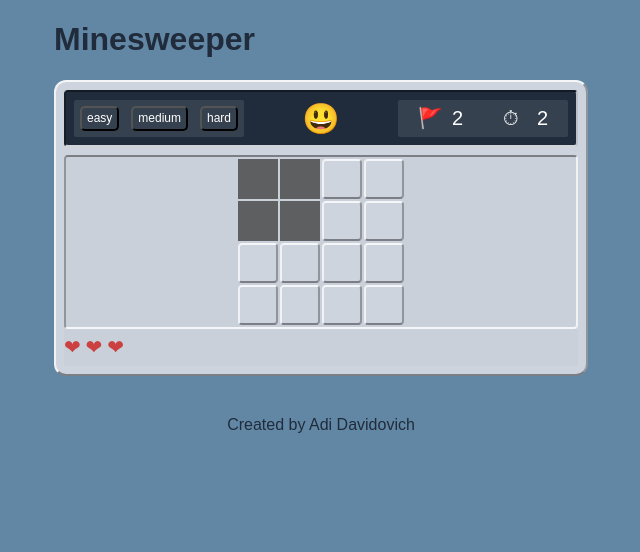
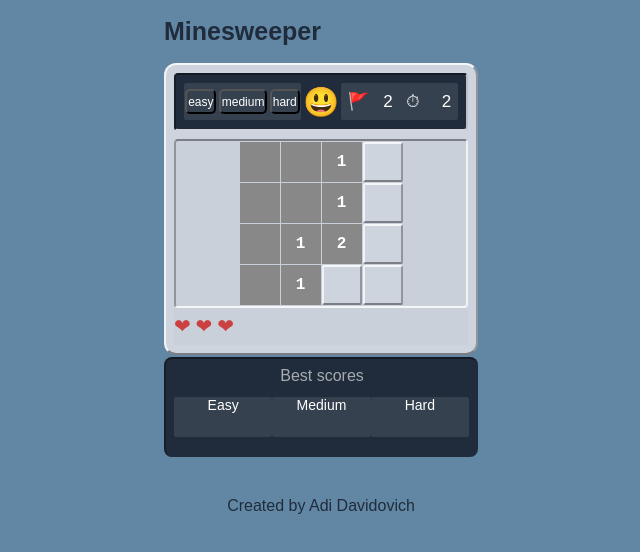
Before and after one commit to Adi-Davidovich/Minesweeper, a plain HTML site: page index.html in a window 1280 px wide. Both pictures are taken after a click on the element 577 px from the left and 178 px from the top of the page. Shown: the whole page, without its empty margins (319-959 px from the left). Drawn offline with Linux system fonts and the light colour scheme.

Commit message:
best score, expand

```diff
--- a/css/main.css
+++ b/css/main.css
@@ -13,7 +13,7 @@ body {
 }
 
 .box {
-  max-width: 550px;
+  max-width: 330px;
   width: 100%;
   padding: 0 8px;
   margin: 0 auto;
@@ -23,6 +23,7 @@ h1 {
   color: #202c3b;
   display: block;
   text-align: left;
+  font-size: 25px;
 }
 
 .board {
@@ -58,14 +59,14 @@ h1 {
   color: white;
   font-size: 12px;
   align-items: center;
-  padding: 10px 5px;
+  padding: 10px 1px;
 }
 
 .smiley {
   border: 0;
   background-color: transparent;
-  padding: 0;
-  font-size: 30px;
+  padding: 2px;
+  font-size: 29px;
   cursor: pointer;
   display: block;
 }
@@ -77,7 +78,7 @@ h1 {
   border-radius: 2px;
   width: 170px;
   height: 37px;
-  font-size: 20px;
+  font-size: 17px;
   justify-content: space-around;
   align-items: center;
 }
@@ -105,6 +106,7 @@ table {
   margin: auto;
   text-align: center;
   color: #ffffff;
+  border-spacing: 1px;
 }
 
 .cell {
@@ -114,10 +116,11 @@ table {
   max-width: 40px;
   min-height: 40px;
   max-height: 40px;
-  background-color: #5e5f61;
+  background-color: #888;
   font-family: monospace;
   font-size: 16px;
   font-weight: bold;
+
 }
 
 .hide {
@@ -129,7 +132,7 @@ table {
   font-family: monospace;
   font-size: 16px;
   font-weight: bold;
-  border-radius: 4px;
+  border-radius: 2px;
   padding: 2px;
 }
 
@@ -171,3 +174,73 @@ table {
 .black{
   color: #ffffff;
 }
+
+.resize{
+  width: 23px;
+  height: 23px;
+  min-width: 23px;
+  max-width: 23px;
+  min-height: 23px;
+  max-height: 23px;
+  font-size: 12px;
+}
+
+.result-box {
+  display: flex;
+  justify-content: space-between;
+  padding: 8px;
+  border-radius: 8px;
+  margin-top: 2px;
+  border-left: 2px solid #161f29;
+  border-top: 2px solid #131a23;
+  height: 100px;
+  background-color: #202c3b;
+  flex-direction: column;
+}
+.level-box{
+  display: flex;
+  border-radius: 2px;
+  width: 295px;
+  height: 130px;
+  justify-content: space-around;
+  align-items: center;
+}
+.level-name{
+  display: flex;
+  flex-direction: column;
+  min-height: 40px;
+  color: #ffffff;
+  background-color: #36414f;
+  border-radius: 2px;
+  width: 170px;
+  font-size: 14px;
+  justify-content: space-between;
+  align-items: center;
+
+}
+
+.result-container{
+  display: flex;
+  background-color: #36414f;
+  border-radius: 2px;
+  width: 294px;
+  height: 100px;
+  justify-content: space-around;
+  align-items: center;
+}
+
+
+.numbers{
+  display: flex;
+  background-color: #36414f;
+  border-radius: 2px;
+  width: 170px;
+  height: 100px;
+  font-size: 16px;
+  justify-content: space-around;
+  align-items: center;
+  flex-direction: column;
+}
+ol{
+  padding: 0px;
+}
--- a/index.html
+++ b/index.html
@@ -20,17 +20,28 @@
           </div>
           <button class="smiley" onclick="init()">😃</button>
           <div class="board-info">
-          <div class="info"><span>🚩</span><span class="flag"> </span></div>
-          <div class="info">⏱<span class="clock"> 0</span></div>
-        </div>
+            <div class="info"><span>🚩</span><span class="flag"> </span></div>
+            <div class="info">⏱<span class="clock"> 0</span></div>
+          </div>
         </header>
 
         <div class="table-container"></div>
         <footer class="footer">
           <div class="hearts-container">
-          <div class="heart"><span class="zero">❤</span><span class="one">❤</span><span class="two">❤</span></div>
+            <div class="heart">
+              <span class="zero">❤</span><span class="one">❤</span
+              ><span class="two">❤</span>
+            </div>
+          </div>
+        </footer>
+      </div>
+      <div class="result-box">
+        <div>Best scores</div>
+        <div class="level-box">
+          <div class="level-name">Easy<span class="easy"></span></div>
+          <div class="level-name">Medium<span class="medium"></span></div>
+          <div class="level-name">Hard<span class="hard"></span></div>
         </div>
-        </footer>
       </div>
     </div>
     <footer class="main-footer">Created by Adi Davidovich</footer>
--- a/js/main.js
+++ b/js/main.js
@@ -37,6 +37,7 @@ function init() {
     gGame.markedCount = gLevel.MINES;
     renderElement('.flag', gGame.markedCount);
     colorHearts();
+    renderBestScore();
 }
 
 
@@ -64,28 +65,34 @@ function cellClicked(e, i, j) {
         addMines(gBoard, i, j);
         setMinesNegsCount(gBoard);
     }
-    cell.isShown = true;
     elCell.classList.remove('hide')
+
     if (cell.isMine) {
         renderCell({ i: i, j: j }, MINE);
         gGame.lives--;
-        if (gGame.lives === 2){
+        if (gGame.lives === 2) {
             addClass('.two', 'black');
+            renderElement('.smiley', '😯');
         }
-        if (gGame.lives === 1){
+        if (gGame.lives === 1) {
             addClass('.one', 'black');
+            renderElement('.smiley', '😰');
         }
-        if (!gGame.lives){
+        if (!gGame.lives) {
             elCell.classList.add('red');
             addClass('.zero', 'black');
             gGame.isWin = false;
             checkGameOver();
         }
     } else {
-        gGame.correctCount++;
-        renderCell({ i: i, j: j }, cell.minesAroundCount);
-        if (!cell.minesAroundCount) {
-            expandShown(gBoard, e, i, j);
+        if (cell.minesAroundCount) {
+            gGame.correctCount++;
+            cell.isShown = true;
+            renderCell({ i: i, j: j }, cell.minesAroundCount);
+            console.log('gGame.correctCount :>> ', gGame.correctCount, i, j);
+        }
+        else if (!cell.minesAroundCount) {
+            expandShown(gBoard, i, j);
             renderCell({ i: i, j: j }, '');
         }
     }
@@ -120,8 +127,11 @@ function cellMarked(e, i, j) {
 
 
 
-function expandShown(board, ev, iClicked, jClicked) {
+function expandShown(board, iClicked, jClicked) {
+    if (board[iClicked][jClicked].isShown) return;
+    gGame.correctCount++;
 
+    board[iClicked][jClicked].isShown = true;
     for (var i = iClicked - 1; i <= iClicked + 1; i++) {
         if (i < 0 || i > board.length - 1) continue;
         for (var j = jClicked - 1; j <= jClicked + 1; j++) {
@@ -134,6 +144,7 @@ function expandShown(board, ev, iClicked, jClicked) {
                 renderCell({ i: i, j: j }, cell.minesAroundCount);
             } else {
                 renderCell({ i: i, j: j }, '');
+                expandShown(board, i, j);
             }
             if (!cell.isShown) gGame.correctCount++;
             cell.isShown = true;
@@ -200,6 +211,7 @@ function renderBoard(board) {
         for (var j = 0; j < board[0].length; j++) {
             var cell = board[i][j];
             var className = `cell cell${i}-${j} hide`;
+            if (gLevel.SIZE > 4) className += ' resize';
             strHTML += `<td oncontextmenu="cellMarked(event, ${i}, ${j})"
             class="${className}" onclick="cellClicked(event, ${i}, ${j})">
             </td>`;
@@ -217,6 +229,8 @@ function checkGameOver() {
     if (gGame.isWin) {
         renderElement('.smiley', '😎');
         revealMines(FLOWER);
+        setBestScore(gLevel.SIZE, gGame.secsPassed);
+        renderBestScore();
     }
     else {
         renderElement('.smiley', '😭');
@@ -224,6 +238,23 @@ function checkGameOver() {
     }
 }
 
+
+function setBestScore(size, score) {
+    var difficulty;
+    if (size === 4) {
+        difficulty = 'easy';
+    } else if (size === 8) {
+        difficulty = 'medium';
+    } else {
+        difficulty = 'hard';
+    }
+
+    var currentBestScore = localStorage.getItem(difficulty);
+
+    if (!currentBestScore || score < currentBestScore) {
+        localStorage.setItem(difficulty, score);
+    }
+}
 
 function revealMines(value) {
     var elMines = document.querySelectorAll('.mine');
@@ -241,9 +272,20 @@ function updateSec() {
     }, 1000);
 }
 
-function colorHearts(){
+function colorHearts() {
     var elHearts = document.querySelectorAll('.heart span');
     for (var i = 0; i < elHearts.length; i++) {
         elHearts[i].classList.remove('black');
     }
 }
+
+
+function renderBestScore() {
+    var easyScores = localStorage.getItem("easy");
+    var mediumScores = localStorage.getItem("medium");
+    var hardScores = localStorage.getItem("hard");
+
+    document.querySelector(".easy").innerText = easyScores;
+    document.querySelector(".medium").innerText = mediumScores;
+    document.querySelector(".hard").innerText = hardScores;
+}
```
